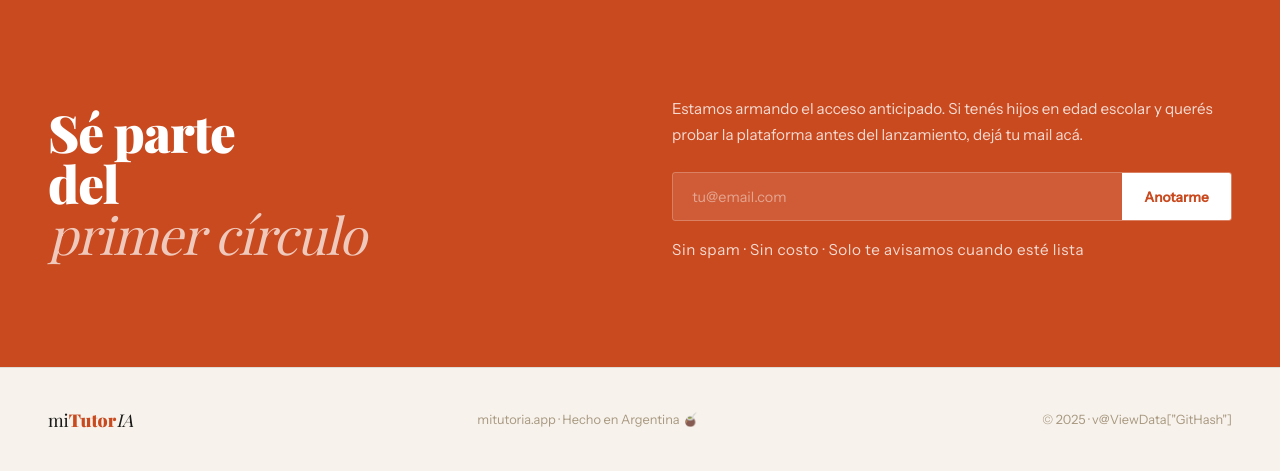
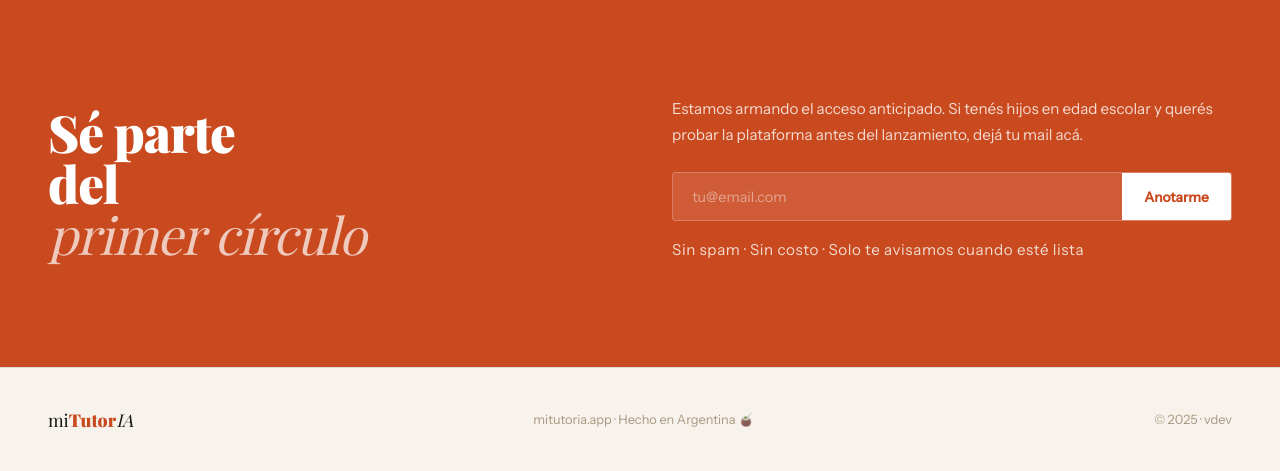
Before and after one commit to Haalvarez/mitutoria, an ASP.NET Core app: page / in a window 1280 px wide. Shown: the part 3616-4087 px from the top of the page. Run offline with ASP.NET Core 8, Linux system fonts and the light colour scheme; some web fonts are replaced.

Commit message:
fix: read git hash directly in layout instead of ViewData filter

```diff
--- a/miTutoria.Web/Pages/Shared/_Layout.cshtml
+++ b/miTutoria.Web/Pages/Shared/_Layout.cshtml
@@ -24,7 +24,7 @@
     <footer>
         <div class="footer-logo">mi<b>Tutor</b><i>IA</i></div>
         <span>mitutoria.app · Hecho en Argentina 🧉</span>
-        <span>© 2025 · v@ViewData["GitHash"]</span>
+        <span>© 2025 · v@(Environment.GetEnvironmentVariable("RAILWAY_GIT_COMMIT_SHA") is { Length: >= 7 } h ? h[..7] : "dev")</span>
     </footer>
 
     <script src="/js/site.js" asp-append-version="true"></script>
```
